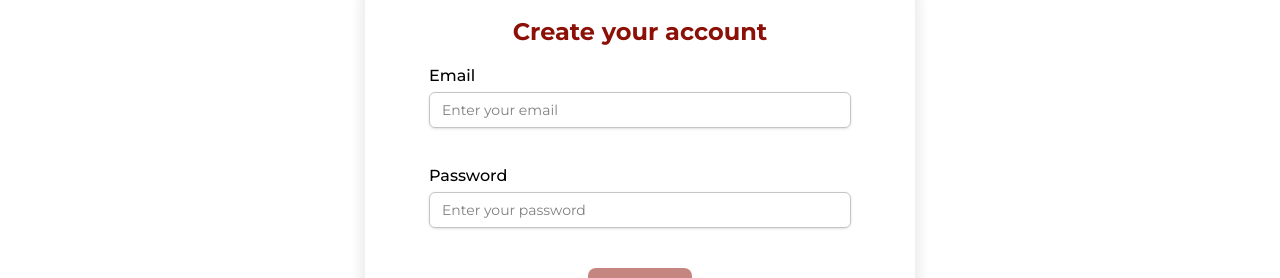
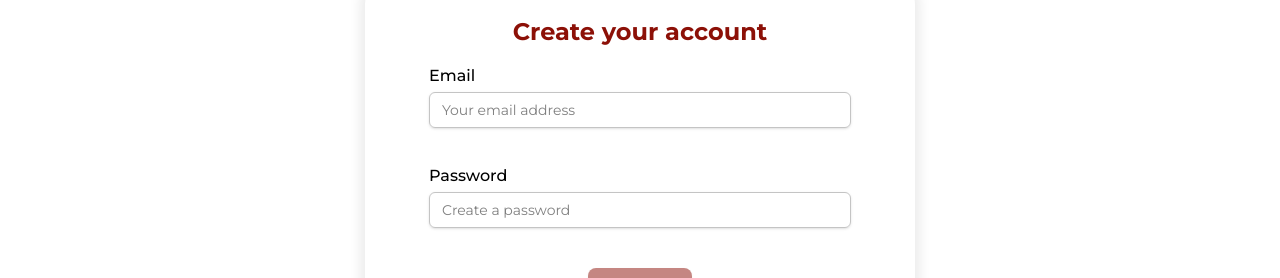
Before and after one commit to MargoMint/rest-client-app, a Next.js app: page /en/register in a window 1280 px wide. Shown: the part 184-462 px from the top of the page. Built offline with nearby package versions, Linux system fonts and the light colour scheme; no server answers.

Commit message:
feat: add translation for auth forms/page

```diff
--- a/messages/en.json
+++ b/messages/en.json
@@ -25,12 +25,41 @@
     "signIn": "Sign In",
     "signUp": "Sign Up"
   },
-  "form": {
-    "formTitle": "Welcome to REST Client"
-  },
   "notFoundPage": {
     "title": "404 Not Found",
     "mainMessage": "Oops, there is no such page",
     "back": "Back to home"
+  },
+  "auth": {
+    "login": {
+      "formTitle": "Welcome to REST Client",
+      "label": {
+        "email": "Email",
+        "password": "Password"
+      },
+      "placeholder": {
+        "email": "Enter your email",
+        "password": "Enter your password"
+      },
+      "switch": {
+        "textLink": "Don’t have an account?",
+        "linkForm": "Sign Up"
+      }
+    },
+    "register": {
+      "formTitle": "Create your account",
+      "label": {
+        "email": "Email",
+        "password": "Password"
+      },
+      "placeholder": {
+        "email": "Your email address",
+        "password": "Create a password"
+      },
+      "switch": {
+        "textLink": "Already have an account?",
+        "linkForm": "Sign In"
+      }
+    }
   }
 }
--- a/messages/ru.json
+++ b/messages/ru.json
@@ -25,12 +25,41 @@
     "signIn": "Войти",
     "signUp": "Зарегистрироваться"
   },
-  "form": {
-    "formTitle": "Добро пожаловать в REST Client"
-  },
   "notFoundPage": {
     "title": "404 Страница не найдена",
     "mainMessage": "К сожалению, такой страницы не существует",
     "back": "На главную"
+  },
+  "auth": {
+    "login": {
+      "formTitle": "Добро пожаловать в REST Client",
+      "label": {
+        "email": "Электронная почта",
+        "password": "Пароль"
+      },
+      "placeholder": {
+        "email": "Введите вашу электронную почту",
+        "password": "Введите ваш пароль"
+      },
+      "switch": {
+        "textLink": "Нет аккаунта?",
+        "linkForm": "Зарегистрироваться"
+      }
+    },
+    "register": {
+      "formTitle": "Создайте аккаунт",
+      "label": {
+        "email": "Электронная почта",
+        "password": "Пароль"
+      },
+      "placeholder": {
+        "email": "Ваш адрес электронной почты",
+        "password": "Придумайте пароль"
+      },
+      "switch": {
+        "textLink": "Уже есть аккаунт?",
+        "linkForm": "Войти"
+      }
+    }
   }
 }
--- a/src/components/auth-field.tsx
+++ b/src/components/auth-field.tsx
@@ -10,27 +10,31 @@ import {
 import { Input } from '@/components/ui/input';
 import { Control } from 'react-hook-form';
 import { LoginValues, RegisterValues } from '@/lib/auth/auth-handlers';
+import { useTranslations } from 'next-intl';
 
 type AuthValues = RegisterValues | LoginValues;
 
 type Props = {
   name: keyof AuthValues;
-  label: string;
-  placeholder: string;
+
   type: 'email' | 'password';
   control: Control<AuthValues>;
+  mode: 'login' | 'register';
 };
 
-function AuthField({ name, label, placeholder, type, control }: Props) {
+function AuthField({ name, type, control, mode }: Props) {
+  const tLabel = useTranslations(`auth.${mode}.label`);
+  const tPlaceholder = useTranslations(`auth.${mode}.placeholder`);
+
   return (
     <FormField
       control={control}
       name={name}
       render={({ field }) => (
         <FormItem>
-          <FormLabel>{label}</FormLabel>
+          <FormLabel>{tLabel(name)}</FormLabel>
           <FormControl>
-            <Input type={type} placeholder={placeholder} {...field} />
+            <Input type={type} placeholder={tPlaceholder(name)} {...field} />
           </FormControl>
           <FormMessage />
         </FormItem>
--- a/src/components/auth-form.tsx
+++ b/src/components/auth-form.tsx
@@ -13,6 +13,7 @@ import type {
   RegisterValues,
 } from '@/lib/auth/auth-handlers';
 import AuthField from './auth-field';
+import { useTranslations } from 'next-intl';
 
 type AuthFormProps = {
   mode: AuthFormType;
@@ -20,6 +21,8 @@ type AuthFormProps = {
 
 function AuthForm({ mode }: AuthFormProps) {
   const router = useRouter();
+  const t = useTranslations('buttons');
+
   const schema = mode === 'register' ? registerSchema : loginSchema;
   const validationMode = mode === 'register' ? 'onChange' : 'onSubmit';
 
@@ -41,17 +44,15 @@ function AuthForm({ mode }: AuthFormProps) {
       >
         <AuthField
           name="email"
-          label="Email"
           type="email"
-          placeholder="Enter your email"
           control={form.control}
+          mode={mode}
         />
         <AuthField
           name="password"
-          label="Password"
           type="password"
-          placeholder="Enter your password"
           control={form.control}
+          mode={mode}
         />
         <div>
           <Button
@@ -59,7 +60,7 @@ function AuthForm({ mode }: AuthFormProps) {
             variant="default"
             disabled={!form.formState.isValid}
           >
-            {mode === 'register' ? 'Sign Up' : 'Sign In'}
+            {mode === 'register' ? t('signUp') : t('signIn')}
           </Button>
         </div>
       </form>
--- a/src/components/auth-page-layout.tsx
+++ b/src/components/auth-page-layout.tsx
@@ -1,9 +1,12 @@
+'use client';
+
 import AppWrapper from '@/components/app-wrapper';
 import AuthForm from '@/components/auth-form';
 import Typography from '@/components/typography';
 import { AuthFormType } from '@/lib/auth/auth-handlers';
 import AuthSwitchLink from './auth-switch-link';
 import { User } from '@supabase/supabase-js';
+import { useTranslations } from 'next-intl';
 
 type AuthPageLayoutProps = {
   mode: AuthFormType;
@@ -11,19 +14,14 @@ type AuthPageLayoutProps = {
 };
 
 function AuthPageLayout({ mode, user }: AuthPageLayoutProps) {
-  const titleMap: Record<AuthFormType, string> = {
-    login: 'Welcome to REST Client',
-    register: 'Create your account',
-  };
-
-  const title = titleMap[mode];
+  const t = useTranslations(`auth.${mode}`);
 
   return (
     <AppWrapper user={user}>
       <div className="flex h-full items-center justify-center">
         <div className="flex h-[408px] w-[550px] flex-col justify-between self-center rounded-[20px] bg-[var(--white)] px-16 py-8 text-center shadow-[0px_0px_11.6px_5px_rgba(0,0,0,0.08)]">
           <Typography variant="h2" className="text-[var(--primary)]">
-            {title}
+            {t('formTitle')}
           </Typography>
           <AuthForm mode={mode} />
           <AuthSwitchLink mode={mode} />
--- a/src/components/auth-switch-link.tsx
+++ b/src/components/auth-switch-link.tsx
@@ -1,28 +1,25 @@
+'use client';
+
 import Typography from '@/components/typography';
 import { AuthFormType } from '@/lib/auth/auth-handlers';
-import Link from 'next/link';
 import { Button } from './ui/button';
+import { useTranslations } from 'next-intl';
+import { Link } from '@/i18n/navigation';
 
 type Props = {
   mode: AuthFormType;
 };
 
 function AuthSwitchLink({ mode }: Props) {
-  const isRegister = mode === 'register';
-
-  const text = isRegister
-    ? 'Already have an account?'
-    : 'Don’t have an account?';
-
-  const linkText = isRegister ? 'Sign In' : 'Sign Up';
-  const href = isRegister ? '/login' : '/register';
+  const t = useTranslations(`auth.${mode}.switch`);
+  const href = mode === 'register' ? '/login' : '/register';
 
   return (
     <Typography variant="body">
-      {text}{' '}
+      {t('textLink')}{' '}
       <Link href={href} passHref>
         <Button variant="link" className="px-0 text-[var(--primary)]" asChild>
-          {linkText}
+          {t('linkForm')}
         </Button>
       </Link>
     </Typography>
```
